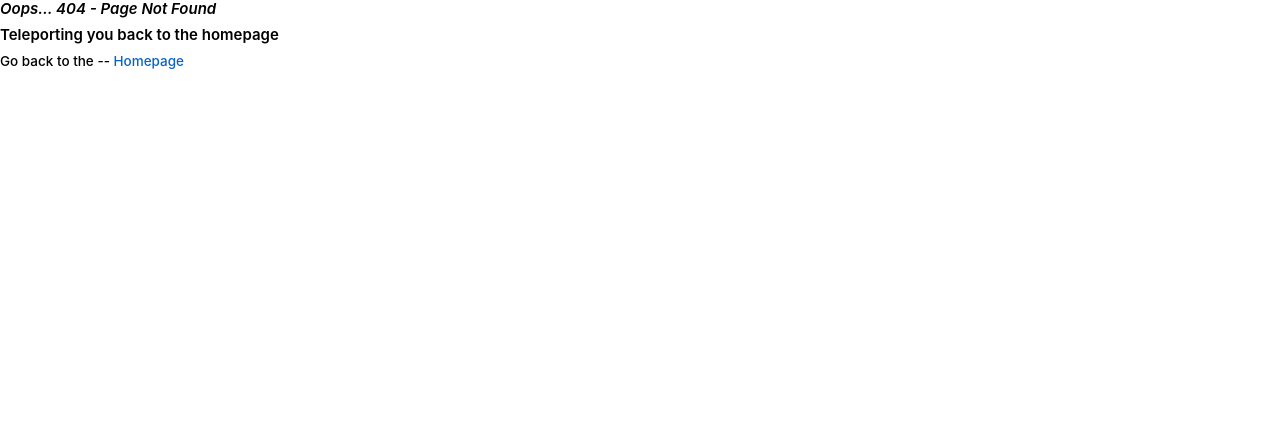
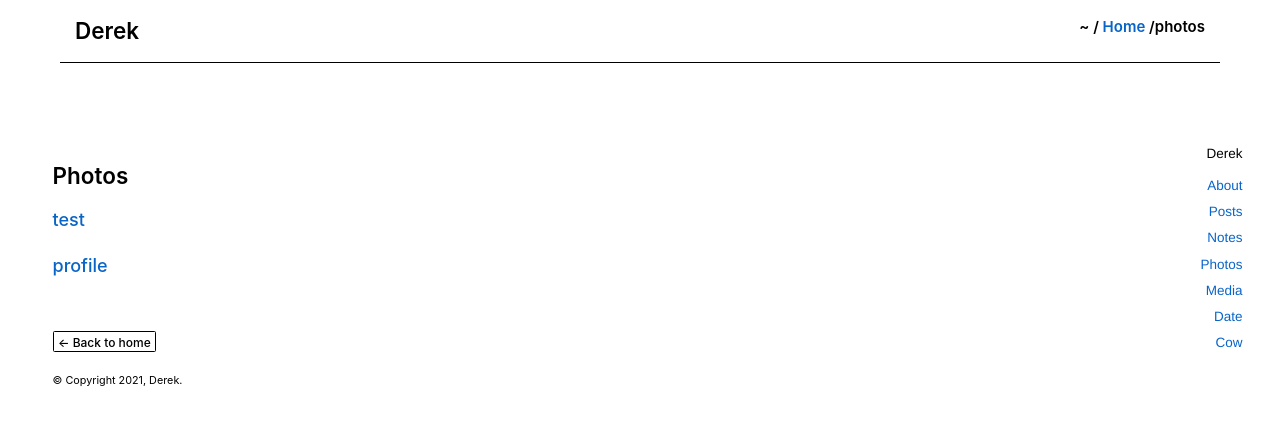
Before and after one commit to derekpodi/derekpodi.com, a Next.js app: page /photos in a window 1280 px wide. Before the commit this address had no page. Shown: the top 424 px of the page. Built offline with nearby package versions, Linux system fonts and the light colour scheme.

Commit message:
add dynamic photos page, add two test photos, add photos to menu

```diff
--- a/components/menu.js
+++ b/components/menu.js
@@ -37,6 +37,9 @@ const Menu = () => {
                     <Link href="/notes"><a >Notes</a></Link>
                 </li>
                 <li>
+                    <Link href="/photos"><a >Photos</a></Link>
+                </li>
+                <li>
                     <Link href="/media"><a >Media</a></Link>
                 </li>
                 <li>
--- /dev/null
+++ b/lib/photos.js
@@ -0,0 +1,53 @@
+
+import fs from 'fs'
+import path from 'path'
+import matter from 'gray-matter'
+
+const postsDirectory = path.join(process.cwd(), 'photos')
+
+export function getSortedPostsData() {
+  // Get file names under /photos
+  const fileNames = fs.readdirSync(postsDirectory)
+  const allPostsData = fileNames.map(fileName => {
+    // Remove ".jpeg" from file name to get id
+    const id = fileName.replace(/\.jpeg$/, '')
+
+    // Read markdown file as string
+    const fullPath = path.join(postsDirectory, fileName)
+
+    // Combine the data with the id
+    return {
+      id,
+      ...fullPath
+    }
+  })
+  // Sort posts by date
+  return allPostsData.sort((a, b) => {
+    if (a.date < b.date) {
+      return 1
+    } else {
+      return -1
+    }
+  })
+}
+
+export function getAllPostIds() {
+  const fileNames = fs.readdirSync(postsDirectory)
+  return fileNames.map(fileName => {
+    return {
+      params: {
+        id: fileName.replace(/\.jpeg$/, '')
+      }
+    }
+  })
+}
+
+export function getPostData(id) {
+  const fullPath = path.join(postsDirectory, `${id}.jpeg`)
+
+  // Combine the data with the id
+  return {
+    id,
+    ...fullPath
+  }
+}
--- /dev/null
+++ b/pages/photos/index.js
@@ -0,0 +1,35 @@
+import Head from 'next/head'
+import Layout, { siteTitle } from '../../components/layout'
+import utilStyles from '../../styles/utils.module.css'
+import { getSortedPostsData } from '../../lib/photos'
+import Link from 'next/link'
+import Date from '../../components/date'
+
+export async function getStaticProps() {
+    const allPostsData = getSortedPostsData()
+    return {
+      props: {
+        allPostsData
+      }
+    }
+  }
+
+export default function Photos({ allPostsData }) {
+    return (
+      <Layout Photos>
+        <section className={`${utilStyles.headingMd} ${utilStyles.padding1px}`}>
+          <h2 className={utilStyles.headingLg}>Photos</h2>
+          <ul className={utilStyles.list}>
+            {allPostsData.map(({ id }) => (
+              <li className={utilStyles.listItem} key={id}>
+              <Link href={`/photos/${id}`}>
+                <a>{id}</a>
+              </Link>
+              <br />
+            </li>
+            ))}
+          </ul>
+        </section>
+      </Layout>
+    )
+  }
```
Also changed, not shown: pages/photos/[id].js (added, +35 -0 lines), photos/profile.jpeg (added), photos/test.jpeg (added).
